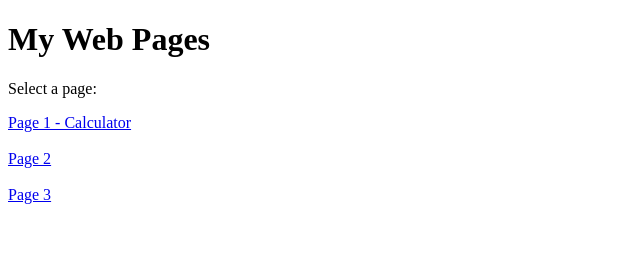
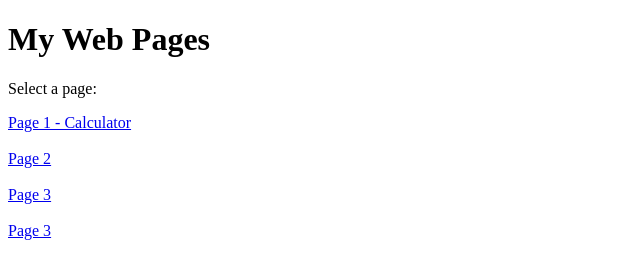
Before and after one commit to SahDipak01/weblab, a plain HTML site: page Index.html in a window 1280 px wide. Shown: the full height of the page, 0-640 px from the left. Drawn offline with Linux system fonts and the light colour scheme.

Commit message:
Update Index.html

```diff
--- a/Index.html
+++ b/Index.html
@@ -19,7 +19,8 @@
 
    <a href="lab1.html">Page 3</a>
       <br></br>
-
+    <a href="Lab2.html">Page 3</a>
+      <br></br>
 
 </body>
 </html>
```
